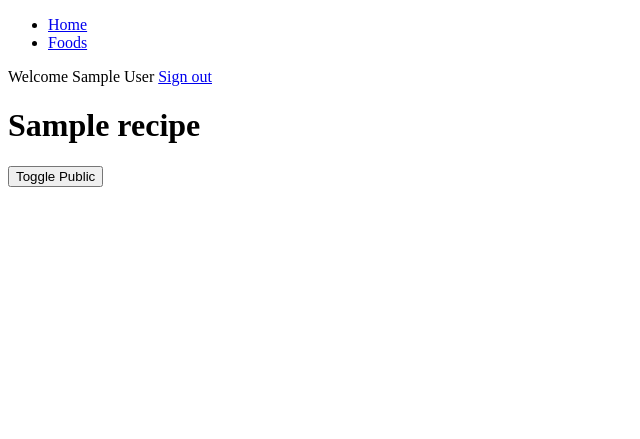
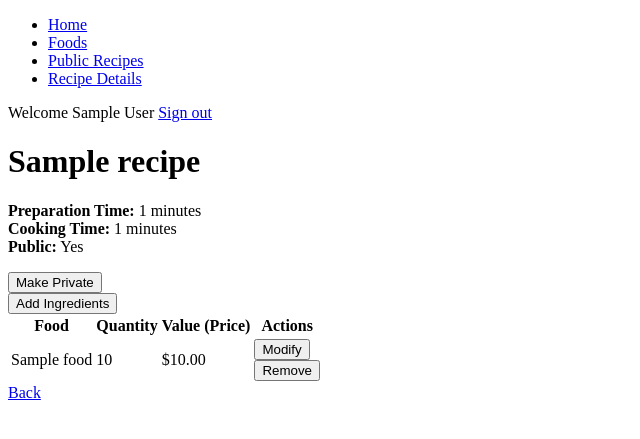
Before and after one commit to Armynerh/recipe_app, a Rails app: page /recipes/1 in a window 1280 px wide. Shown: the top 439 px of the page, without its empty margins (0-640 px from the left). Run offline with Rails 7, Linux system fonts and the light colour scheme; a user stored in the database is signed in; tables that the repository leaves empty hold one stand-in row (values such as "Sample post"); some libraries are stand-ins or nearby versions.

Commit message:
create views and controllers for recipe details and public recipes

```diff
--- a/app/views/layouts/application.html.erb
+++ b/app/views/layouts/application.html.erb
@@ -11,11 +11,14 @@
   </head>
 
   <body>
-
  <nav>
     <ul>
       <li><%= link_to 'Home', root_path %></li>
       <li><%= link_to 'Foods', foods_path %></li>
+      <li><%= link_to 'Public Recipes', public_recipes_path %></li>
+      <% if @recipe&.id.present? %>
+        <li><%= link_to 'Recipe Details', recipe_path(@recipe) %></li>
+      <% end %>
       <!-- Add other navigation links as needed -->
     </ul>
   </nav>
--- a/app/views/recipes/show.html.erb
+++ b/app/views/recipes/show.html.erb
@@ -1,8 +1,43 @@
 <h1><%= @recipe.name %></h1>
+<% if current_user == @recipe.user || @recipe.public %>
+  <p>
+    <strong>Preparation Time:</strong> <%= @recipe.preparation_time %> minutes<br>
+    <strong>Cooking Time:</strong> <%= @recipe.cooking_time %> minutes<br>
+    <strong>Public:</strong> <%= @recipe.public ? 'Yes' : 'No' %><br>
+  </p>
+  <%= button_to toggle_public_recipe_path(@recipe), method: :post, class: @recipe.public ? 'public' : 'private' do %>
+    <%= @recipe.public ? 'Make Private' : 'Make Public' %>
+  <% end %>
 
-<% if @recipe.public || (user_signed_in? && current_user == @recipe.user) %>
-  <%= button_to 'Toggle Public', toggle_public_recipe_path(@recipe), method: :post, class: 'btn btn-primary' if current_user == @recipe.user %>
-  <!-- Display other details of the recipe as needed -->
+  <% if current_user == @recipe.user %>
+    <%= button_to new_recipe_recipe_food_path(@recipe), class: 'button' do %>
+      Add Ingredients
+    <% end %>
+    <table>
+      <thead>
+        <tr>
+          <th>Food</th>
+          <th>Quantity</th>
+          <th>Value (Price)</th>
+          <th>Actions</th>
+        </tr>
+      </thead>
+      <tbody>
+        <% @recipe.recipe_foods.each do |recipe_food| %>
+          <tr>
+            <td><%= recipe_food.food.name %></td>
+            <td><%= recipe_food.quantity %></td>
+            <td><%= number_to_currency(recipe_food.food.price) %></td>
+            <td>
+              <%= button_to 'Modify', edit_recipe_food_path(recipe_food), class: 'button' %>
+              <%= button_to 'Remove', recipe_food_path(recipe_food), method: :delete, class: 'button', data: { confirm: 'Are you sure?' } %>
+            </td>
+          </tr>
+        <% end %>
+      </tbody>
+    </table>
+  <% end %>
 <% else %>
   <p>This recipe is private.</p>
 <% end %>
+<%= link_to 'Back', recipes_path %>
```
Also changed, not shown: app/controllers/public_recipes_controller.rb (+11 -0 lines), app/controllers/recipe_foods_controller.rb (+49 -0 lines), app/models/recipe.rb (+8 -6 lines), app/views/public_recipes/index.html.erb (added, +17 -0 lines). Lines whose indentation alone changed are shown as unchanged.
